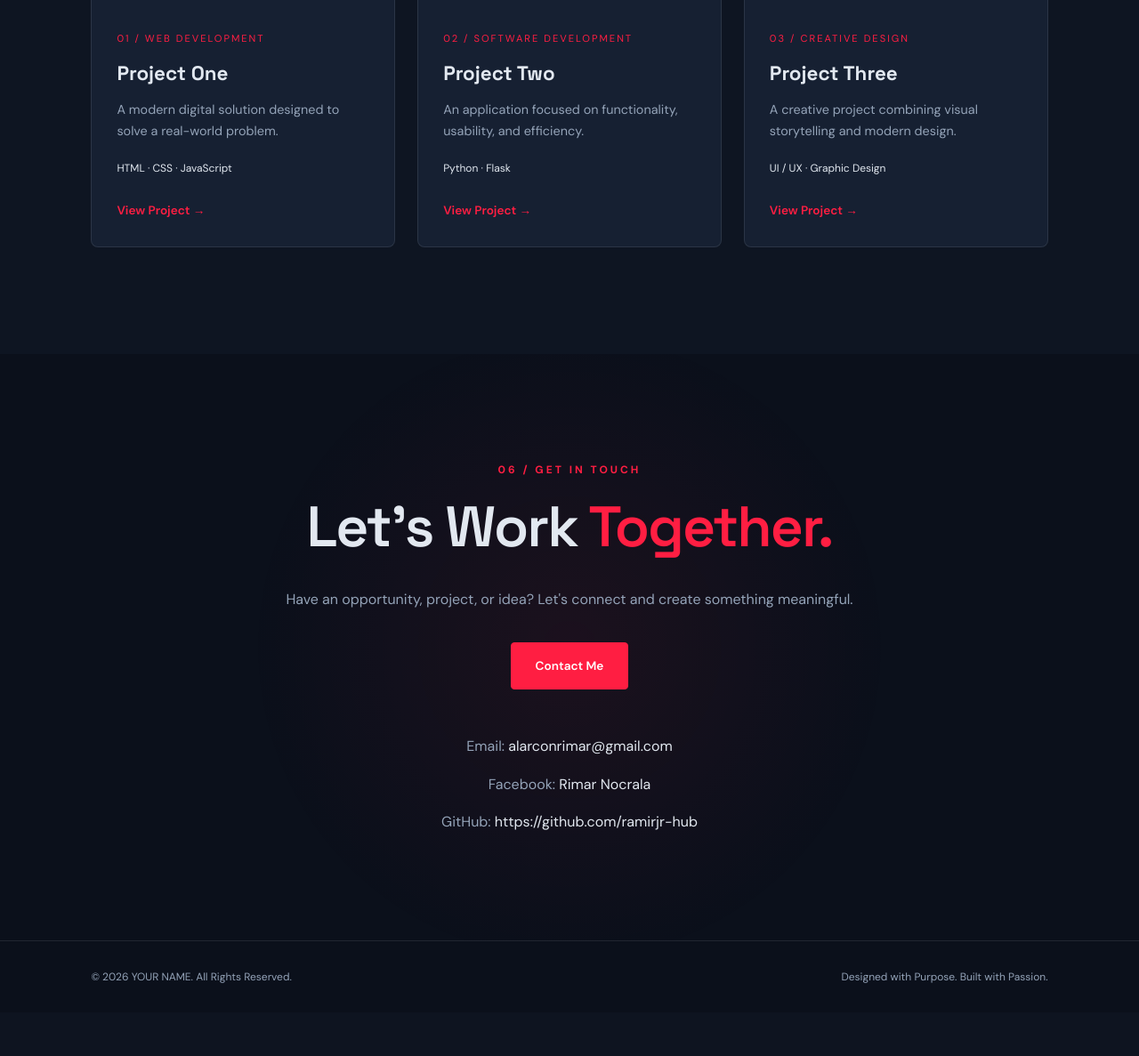
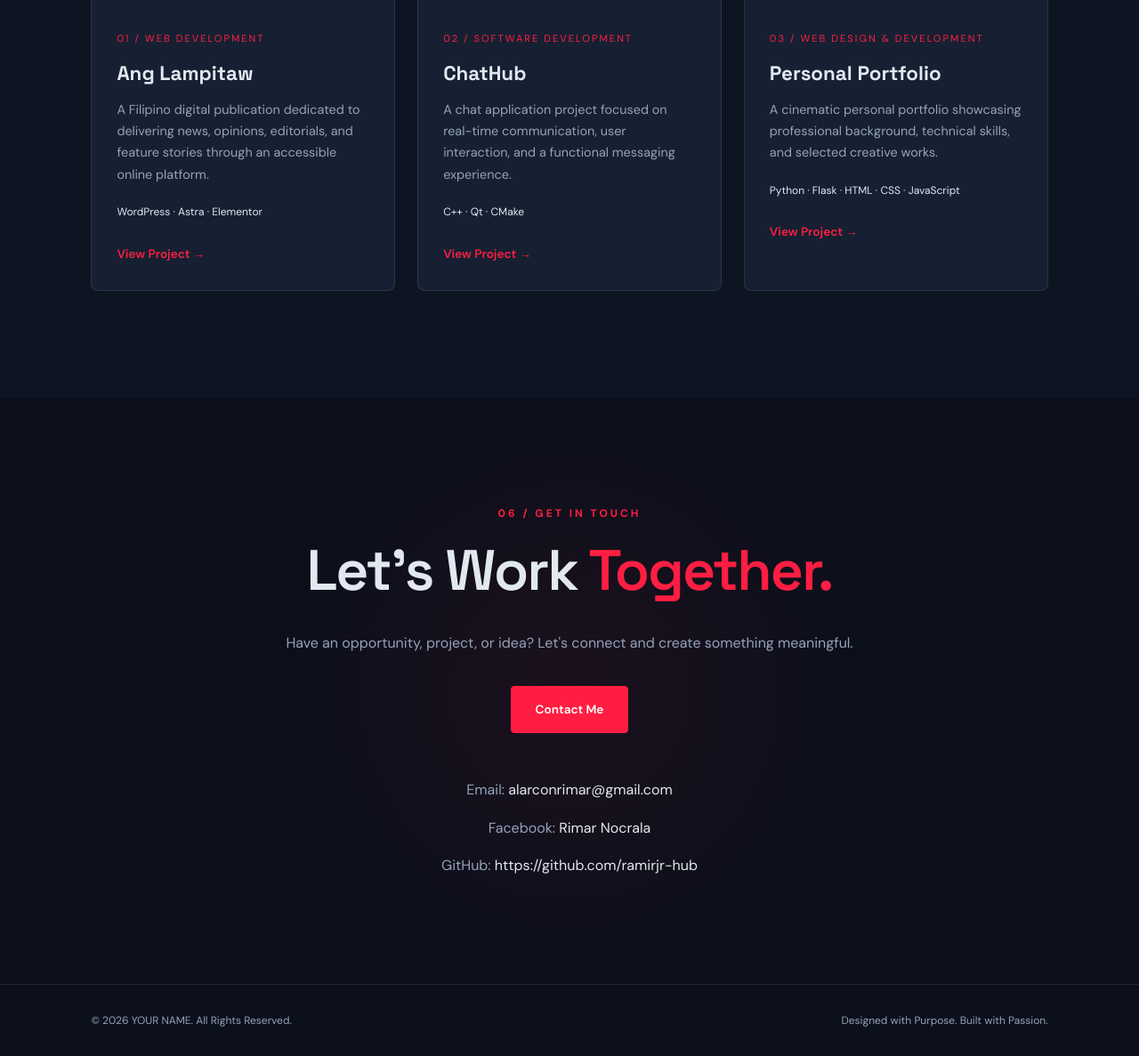
Before and after one commit to ramirjr-hub/cinematic-portfolio, a Flask app: page / in a window 1280 px wide. Shown: the part 4530-5717 px from the top of the page at 89% size. Before the commit the page ends 5635 px from the top, so only its background shows below. Run offline with Flask 3, Linux system fonts and the light colour scheme.

Commit message:
Update portfolio website

```diff
--- a/templates/index.html
+++ b/templates/index.html
@@ -299,6 +299,7 @@
     </section>
 
 
+
 <!-- ================= PROJECTS ================= -->
 <section id="projects" class="projects section">
 
@@ -309,28 +310,29 @@
 
     <div class="projects-grid">
 
-
+        <!-- PROJECT 01 -->
         <article class="project-card">
 
             <div class="project-image">
                 <img
                     src="{{ url_for('static', filename='images/projects/project-01.jpg') }}"
-                        alt="Project one preview">
+                    alt="Ang Lampitaw online publication">
             </div>
 
             <div class="project-info">
 
                 <span>01 / WEB DEVELOPMENT</span>
 
-                    <h3>Project One</h3>
+                <h3>Ang Lampitaw</h3>
 
                 <p>
-                        A modern digital solution designed to
-                        solve a real-world problem.
+                    A Filipino digital publication dedicated to
+                    delivering news, opinions, editorials, and
+                    feature stories through an accessible online platform.
                 </p>
 
                 <p class="project-tech">
-                        HTML · CSS · JavaScript
+                    WordPress · Astra · Elementor
                 </p>
 
                 <a href="#" class="project-link">
@@ -338,31 +340,31 @@
                 </a>
 
             </div>
-
         </article>
 
-
+        <!-- PROJECT 02 -->
         <article class="project-card">
 
             <div class="project-image">
                 <img
                     src="{{ url_for('static', filename='images/projects/project-02.jpg') }}"
-                        alt="Project two preview">
+                    alt="ChatHub application">
             </div>
 
             <div class="project-info">
 
                 <span>02 / SOFTWARE DEVELOPMENT</span>
 
-                    <h3>Project Two</h3>
+                <h3>ChatHub</h3>
 
                 <p>
-                        An application focused on functionality,
-                        usability, and efficiency.
+                    A chat application project focused on
+                    real-time communication, user interaction,
+                    and a functional messaging experience.
                 </p>
 
                 <p class="project-tech">
-                        Python · Flask
+                    C++ · Qt · CMake
                 </p>
 
                 <a href="#" class="project-link">
@@ -370,31 +372,31 @@
                 </a>
 
             </div>
-
         </article>
 
-
+        <!-- PROJECT 03 -->
         <article class="project-card">
 
             <div class="project-image">
                 <img
                     src="{{ url_for('static', filename='images/projects/project-03.jpg') }}"
-                        alt="Project three preview">
+                    alt="Personal cinematic portfolio website">
             </div>
 
             <div class="project-info">
 
-                    <span>03 / CREATIVE DESIGN</span>
+                <span>03 / WEB DESIGN & DEVELOPMENT</span>
 
-                    <h3>Project Three</h3>
+                <h3>Personal Portfolio</h3>
 
                 <p>
-                        A creative project combining visual
-                        storytelling and modern design.
+                    A cinematic personal portfolio showcasing
+                    professional background, technical skills,
+                    and selected creative works.
                 </p>
 
                 <p class="project-tech">
-                        UI / UX · Graphic Design
+                    Python · Flask · HTML · CSS · JavaScript
                 </p>
 
                 <a href="#" class="project-link">
@@ -402,11 +404,9 @@
                 </a>
 
             </div>
-
         </article>
 
     </div>
-
 </section>
 
 
```
Lines whose indentation alone changed are shown as unchanged.
